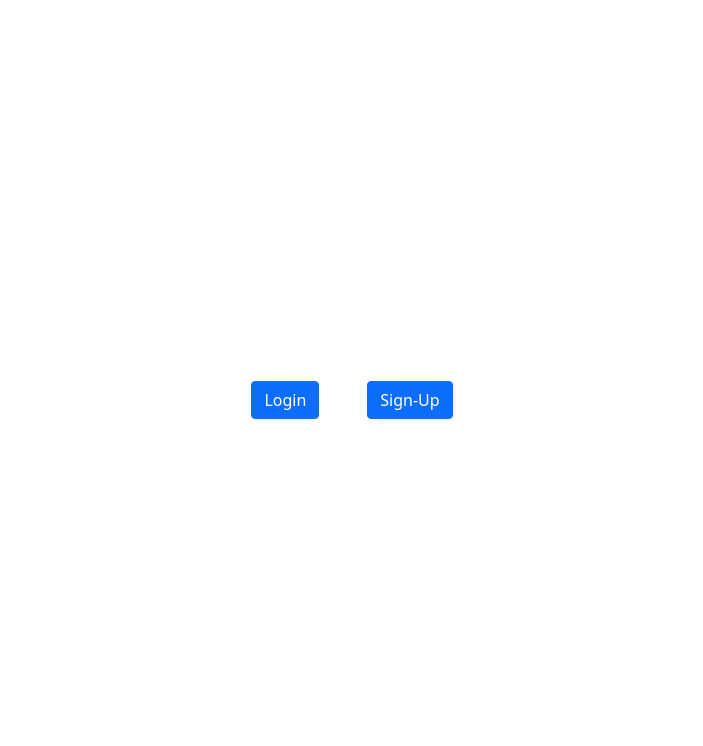
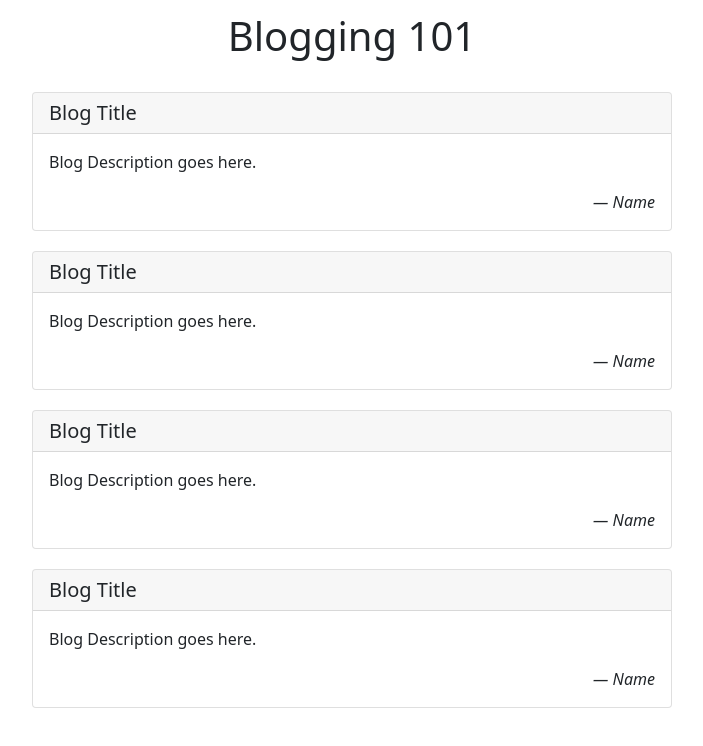
Before and after one commit to Shubh-Nisar/workshop-frontend, a React (Create React App) app: page /blog in a window 1280 px wide. Shown: the top 746 px of the page, without its empty margins (288-991 px from the left). Built offline with nearby package versions, Linux system fonts and the light colour scheme.

Commit message:
Blogs Init

```diff
--- a/src/App.js
+++ b/src/App.js
@@ -5,6 +5,7 @@ import { Switch, Route, BrowserRouter as Router } from "react-router-dom";
 import Home from "./screens/Home/Home";
 import Login from "./screens/Login/Login";
 import Signup from "./screens/Signup/Signup";
+import Blog from "./screens/Blog/Blog";
 
 import "bootstrap/dist/css/bootstrap.min.css";
 
@@ -14,6 +15,7 @@ const App = () => {
       <Switch>
         <Route component={Login} path="/login" />
         <Route component={Signup} path="/signup" />
+        <Route component={Blog} path="/blog" />
         <Route component={Home} path="/" />
       </Switch>
     </Router>
--- /dev/null
+++ b/src/components/Blog/BlogCard.css
@@ -0,0 +1,10 @@
+.BlogCard-Container {
+  margin: 20px auto;
+}
+
+.BlogCard-Name {
+  text-align: right;
+  font-style: italic;
+  padding: 0;
+  margin: 0;
+}
--- /dev/null
+++ b/src/components/Blog/BlogCard.js
@@ -0,0 +1,20 @@
+import React from "react";
+import "./BlogCard.css";
+
+// BTS
+import Card from "react-bootstrap/Card";
+import Button from "react-bootstrap/Button";
+
+const BlogCard = (props) => {
+  return (
+    <Card className="BlogCard-Container">
+      <Card.Header as="h5">Blog Title</Card.Header>
+      <Card.Body>
+        <Card.Text>Blog Description goes here.</Card.Text>
+        <p className="BlogCard-Name">— Name</p>
+      </Card.Body>
+    </Card>
+  );
+};
+
+export default BlogCard;
--- a/src/index.css
+++ b/src/index.css
@@ -21,3 +21,9 @@ code {
   justify-self: center;
   align-self: center;
 }
+
+@media (max-width: 768px) {
+  .Container {
+    width: 80%;
+  }
+}
--- /dev/null
+++ b/src/screens/Blog/Blog.css
@@ -0,0 +1,3 @@
+.Blog-Title {
+  margin: 12px auto;
+}
--- /dev/null
+++ b/src/screens/Blog/Blog.js
@@ -0,0 +1,21 @@
+import React from "react";
+import "./Blog.css";
+
+// Components
+import BlogCard from "../../components/Blog/BlogCard";
+
+const Blog = (props) => {
+  return (
+    <div className="Container">
+      <h1 className="Blog-Title">Blogging 101</h1>
+      <div>
+        <BlogCard />
+        <BlogCard />
+        <BlogCard />
+        <BlogCard />
+      </div>
+    </div>
+  );
+};
+
+export default Blog;
```
